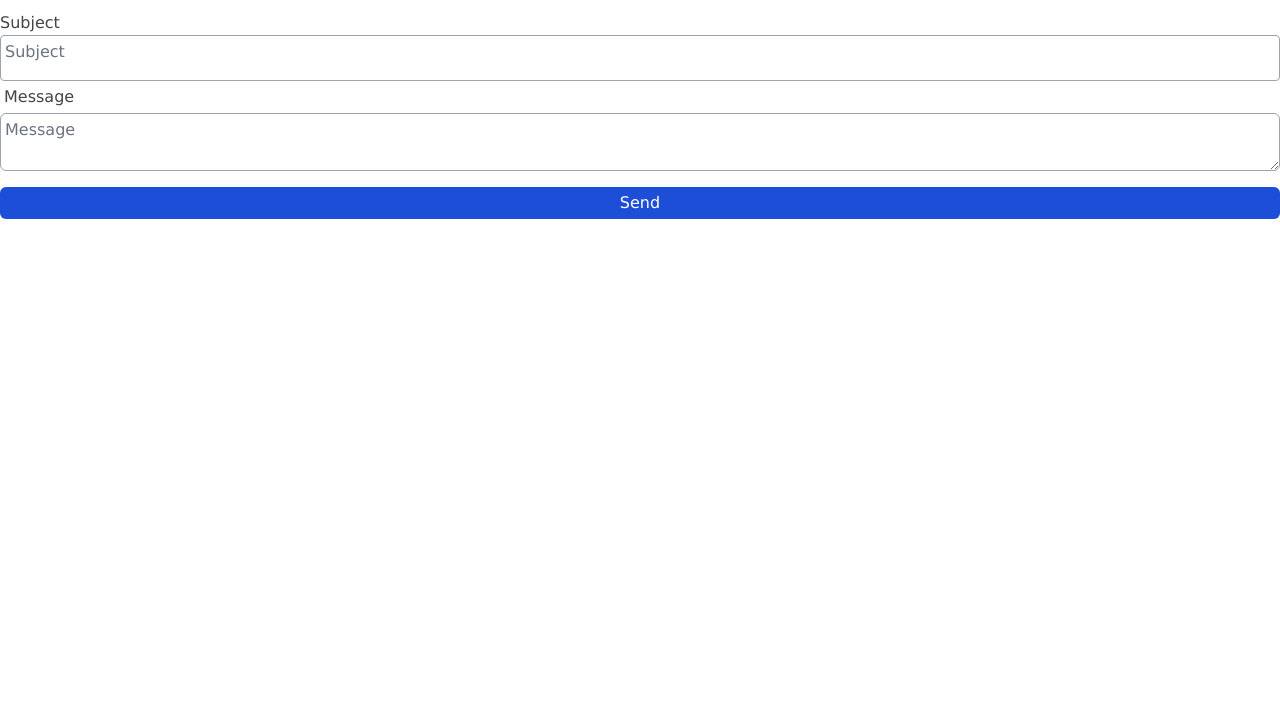
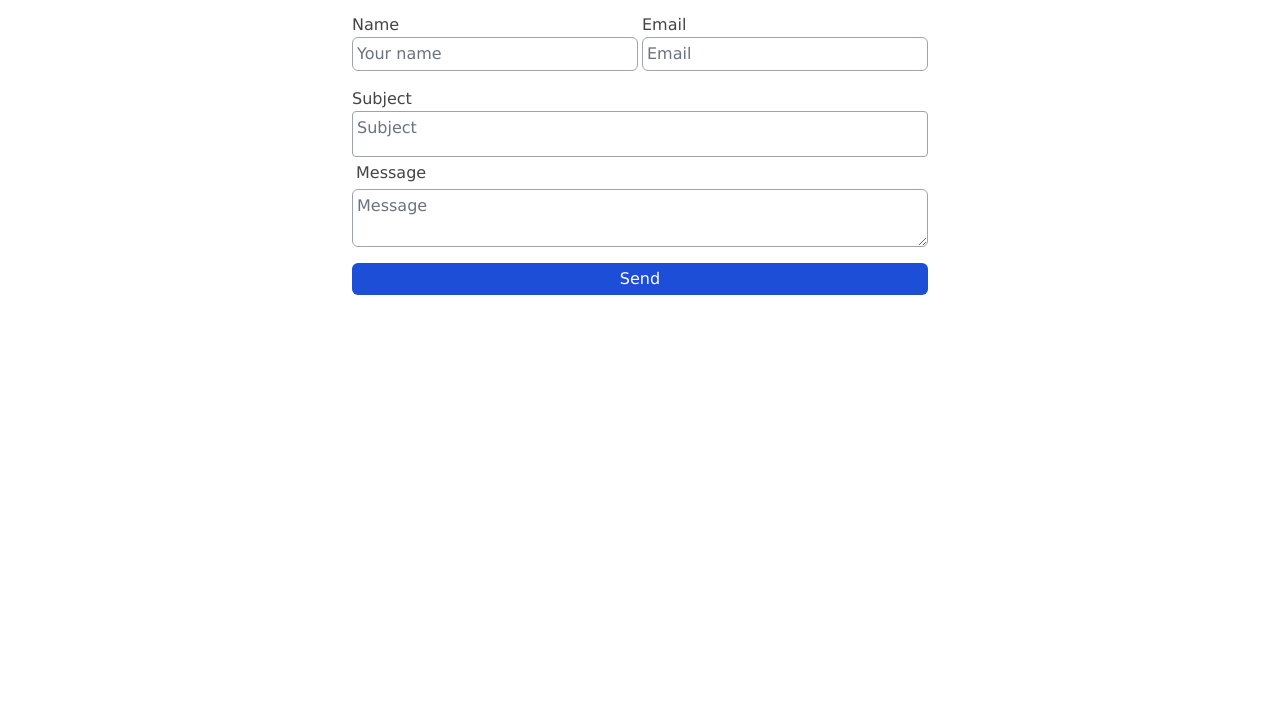
Before and after one commit to thejayhaykid/astro-blog, an Astro site: page /contact in a window 1280 px wide. Shown: the part 145-863 px from the top of the page. Built offline with nearby package versions, Linux system fonts and the light colour scheme; Astro itself is replaced by a stand-in of ours; a web font is replaced by a local one.

Commit message:
Fix styles

```diff
--- a/src/pages/contact.astro
+++ b/src/pages/contact.astro
@@ -12,6 +12,19 @@ const title = `${SITE_TITLE} | Contact`;
 
 <BaseHead title={title} description={SITE_DESCRIPTION} />
 <Header client:load />
-<!-- <div class="min-h-screen dark:bg-gray-900"><ContactForm client:load /></div> -->
-<div class="min-h-screen dark:bg-gray-900"><ContactForm /></div>
+<div
+  class="w-screen dark:bg-gray-900 dark:text-gray-50 min-h-screen flex flex-col align-center"
+>
+  <div
+    class="flex flex-row justify-center align-middle w-full dark:bg-gray-900 dark:text-gray-50"
+  >
+    <div
+      class="flex flex-col pt-6 w-[80vw] justify-center align-middle content-center lg:max-w-xl self-center grow-2 dark:bg-gray-900 dark:text-gray-50"
+    >
+      <h1 class="pb-1 text-3xl dark:text-gray-50 pb-4">Contact me</h1>
+      <!-- <div class="min-h-screen dark:bg-gray-900"><ContactForm client:load /></div> -->
+      <div class="min-h-screen dark:bg-gray-900"><ContactForm /></div>
+    </div>
+  </div>
+</div>
 <Footer />
```
